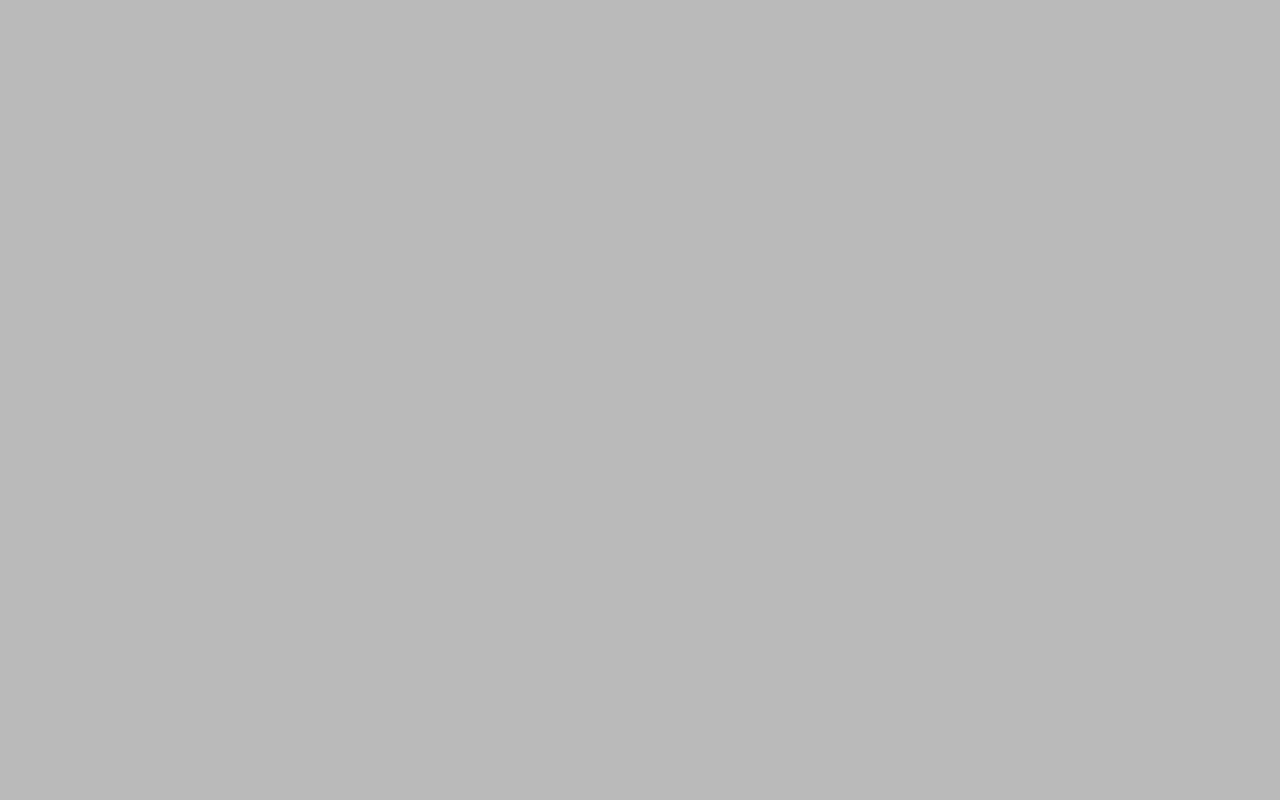
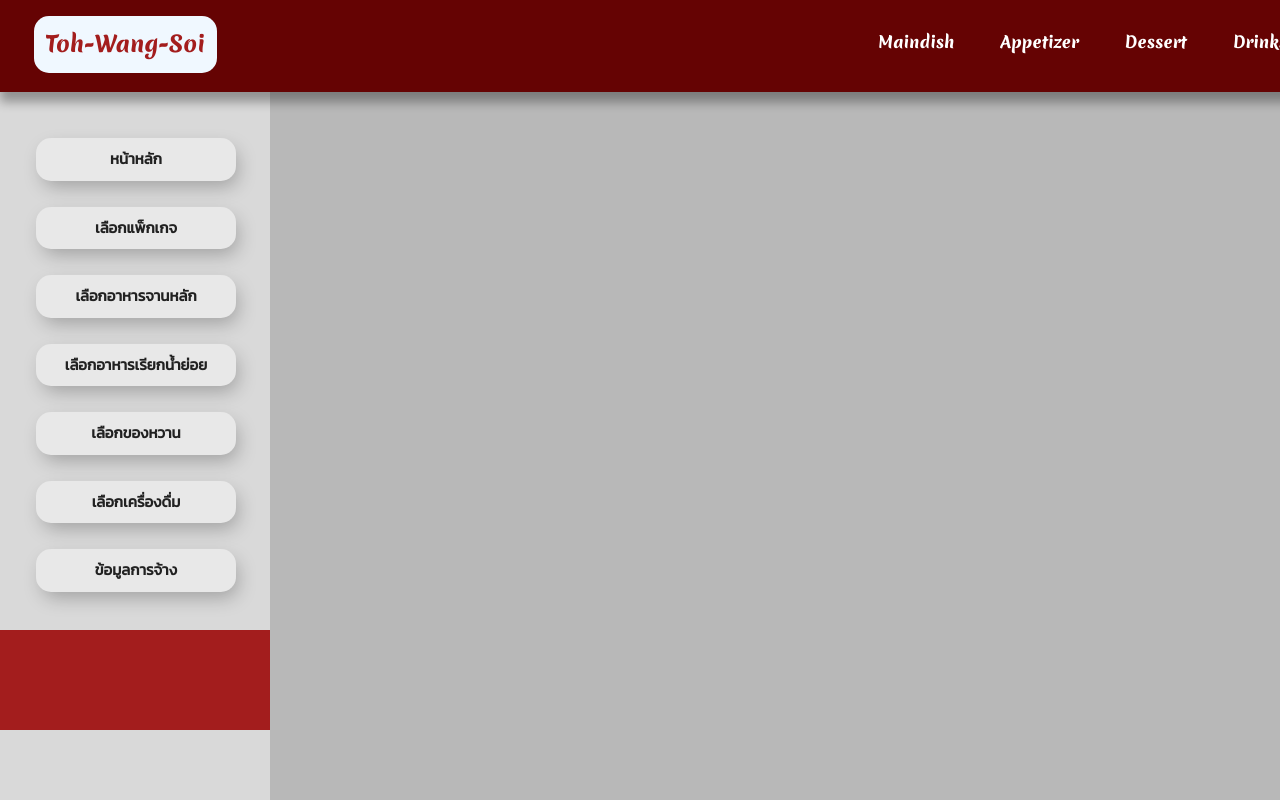
Before and after one commit to jnpyyearth/BanquetChinese, an Angular app in the folder frontend/: page /package-size in a window 1280 px wide. Before the commit this address led to /. Built offline with nearby package versions, Linux system fonts and the light colour scheme.

Commit message:
ทิวดึงไปเลย

```diff
--- a/frontend/src/app/app.module.ts
+++ b/frontend/src/app/app.module.ts
@@ -18,6 +18,8 @@ import { HttpClientModule } from '@angular/common/http';
 import { ApiServiceService } from './Service/api-service.service';
 import { PackageComponent } from './package/package.component';
 import { PackageSizeComponent } from './package-size/package-size.component';
+import { SidebarPackageComponent } from './sidebar-package/sidebar-package.component';
+
 @NgModule({
   declarations: [
     AppComponent,
@@ -31,7 +33,8 @@ import { PackageSizeComponent } from './package-size/package-size.component';
     DessertComponent,
     RegisterComponent,
     PackageComponent,
-    PackageSizeComponent
+    PackageSizeComponent,
+    SidebarPackageComponent
   ],
   imports: [
     BrowserModule,
--- a/frontend/src/app/package-size/package-size.component.html
+++ b/frontend/src/app/package-size/package-size.component.html
@@ -1,2 +1,2 @@
 <app-navbar />
-<app-sidebar />
+<app-sidebar-package />
--- a/frontend/src/app/package/package.component.css
+++ b/frontend/src/app/package/package.component.css
@@ -1,8 +1,8 @@
 
 .card {
     box-sizing: border-box;
-    width: 190px;
-    height: 254px;
+    width: 200px;
+    height: 300px;
     background: rgba(217, 217, 217, 0.58);
     border: 1px solid white;
     box-shadow: 12px 17px 51px rgba(0, 0, 0, 0.22);
--- a/frontend/src/app/package/package.component.html
+++ b/frontend/src/app/package/package.component.html
@@ -1,5 +1,5 @@
 <div class="recomment-package d-flex flex-wrap justify-content-center gap-5 " >
-    <div class="card">Click me</div>
-    <div class="card">Click me</div>
-    <div class="card">Click me</div>
+    <div class="card" routerLink="/package-size">size m</div>
+    <div class="card" routerLink="/package-size">size L</div>
+    <div class="card" routerLink="/package-size">size XL</div>
 </div>
--- /dev/null
+++ b/frontend/src/app/sidebar-package/sidebar-package.component.css
@@ -0,0 +1,149 @@
+@import url('https://fonts.googleapis.com/css2?family=Kanit&display=swap');
+@import url('https://fonts.googleapis.com/css2?family=Merienda:wght@800&display=swap');
+
+.tab{
+  margin-left: -40px;
+  position: fixed;
+  margin-top: 70px;
+  background-color: #212121;
+}
+
+.nav-link{
+  text-decoration: none;
+  color: black;
+  font-family: Kanit , sans-serif;
+  font-size: 18px;
+  margin-left: 20px;
+}
+
+button {
+  width: 200px;
+  padding: 10px 25px;
+  border: unset;
+  border-radius: 15px;
+  color: #212121;
+  z-index: 1;
+  background: #e8e8e8;
+  position: relative;
+  font-weight: 1000;
+  font-size: 15px;
+  -webkit-box-shadow: 4px 8px 19px -3px rgba(0,0,0,0.27);
+  box-shadow: 4px 8px 19px -3px rgba(0,0,0,0.27);
+  transition: all 250ms;
+  overflow: hidden;
+ }
+
+ button::before {
+  content: "";
+  position: absolute;
+  top: 50%;
+  left: 50%;
+  height: 0;
+  width: 0;
+  border-radius: 15px;
+  background-color: #212121;
+  z-index: -1;
+  -webkit-box-shadow: 4px 8px 19px -3px rgba(0, 0, 0, 0.27);
+  box-shadow: 4px 8px 19px -3px rgba(0, 0, 0, 0.27);
+  transition: all 250ms;
+}
+
+button:hover {
+  color: #FFD95A;
+}
+
+button:hover::before {
+  width: 100%;
+  top: 0;
+  left: 0;
+  height: 100%;
+}
+
+button:active {
+  transform: scale(80%);
+}
+
+/* :hover.menubar-1 {
+  background-color: #FFB109;
+}
+
+:hover.menubar-2 {
+  background-color: #FFB109;
+}
+
+:hover.menubar-3 {
+  background-color: #FFB109;
+}
+
+:hover.menubar-4 {
+  background-color: #FFB109;
+}
+
+:hover.menubar-5 {
+  background-color: #FFB109;
+}
+
+:hover.menubar-6 {
+  background-color: #FFB109;
+}
+
+:hover.menubar-7 {
+  background-color: #FFB109;
+}
+
+:hover.menubar-8 {
+  background-color: #FFB109;
+} */
+
+.menubar-1{
+  margin-top: 60px;
+  margin-left: 10px;
+
+}
+.menubar-2{
+  margin-left: 10px;
+  margin-top: 10px;
+}
+
+.menubar-3{
+  margin-left: 10px;
+  margin-top: 10px;
+}
+.menubar-4{
+  margin-left: 10px;
+  margin-top: 10px;
+}
+.menubar-5{
+  margin-left: 10px;
+  margin-top: 10px;
+}
+
+.menubar-6{
+  margin-left: 10px;
+  margin-top: 10px;
+}
+
+.menubar-7{
+  margin-left: 10px;
+  margin-top: 10px;
+}
+
+.menubar-8{
+  margin-left: 10px;
+  margin-top: 10px;
+}
+
+.redbar{
+  background-color: #A31D1D;
+  width: 280px;
+  height: 100px;
+  position: fixed;
+  margin-top: 30px;
+}
+
+p{
+  margin-top: 30px;
+  font-family: Merienda , sans-serif;
+  font-size: 18px;
+  margin-left: 20px;
+}
--- /dev/null
+++ b/frontend/src/app/sidebar-package/sidebar-package.component.html
@@ -0,0 +1,44 @@
+<div class="tab"
+    style="background-color: #D9D9D9; width: 280px; height: 730px; position: fixed; top: 0; left: 30px; ">
+    <ul class="nav nav-pills flex-column mb-auto">
+        <li class="menubar-1">
+            <a class="nav-link text-dark" id="main" routerLink="/mainpage">
+                <button>หน้าหลัก</button>
+            </a>
+        </li>
+        <li class="menubar-2" id="tour">
+            <a class="nav-link text-dark" routerLink="/...">
+                <button>เลือกแพ็กเกจ</button>
+            </a>
+        </li>
+        <li class="menubar-3" id="maindish">
+            <a class="nav-link text-dark" routerLink="/maindish">
+                <button>เลือกอาหารจานหลัก</button>
+            </a>
+        </li>
+        <li class="menubar-4" id="appetizer">
+            <a class="nav-link text-dark" routerLink="/appetizer">
+                <button>เลือกอาหารเรียกน้ำย่อย</button>
+            </a>
+        </li>
+        <li class="menubar-5" id="sweet">
+            <a class="nav-link text-dark" routerLink="/dessert">
+                <button>เลือกของหวาน</button>
+            </a>
+        </li>
+        <li class="menubar-6" id="namduem">
+            <a class="nav-link text-dark" routerLink="/drinks">
+                <button>เลือกเครื่องดื่ม</button>
+            </a>
+        </li>
+        <li class="menubar-7" id="้hirelist">
+            <a class="nav-link text-dark" routerLink="/...">
+                <button>ข้อมูลการจ้าง</button>
+            </a>
+        </li>
+
+    </ul>
+
+    <div class="redbar" >  </div>
+
+</div>
--- a/frontend/src/app/sidebar/sidebar.component.html
+++ b/frontend/src/app/sidebar/sidebar.component.html
@@ -11,26 +11,6 @@
                 <button>เลือกแพ็กเกจ</button>
             </a>
         </li>
-        <li class="menubar-3" id="maindish">
-            <a class="nav-link text-dark" routerLink="/maindish">
-                <button>เลือกอาหารจานหลัก</button>
-            </a>
-        </li>
-        <li class="menubar-4" id="appetizer">
-            <a class="nav-link text-dark" routerLink="/appetizer">
-                <button>เลือกอาหารเรียกน้ำย่อย</button>
-            </a>
-        </li>
-        <li class="menubar-5" id="sweet">
-            <a class="nav-link text-dark" routerLink="/dessert">
-                <button>เลือกของหวาน</button>
-            </a>
-        </li>
-        <li class="menubar-6" id="namduem">
-            <a class="nav-link text-dark" routerLink="/drinks">
-                <button>เลือกเครื่องดื่ม</button>
-            </a>
-        </li>
         <li class="menubar-7" id="้hirelist">
             <a class="nav-link text-dark" routerLink="/...">
                 <button>ข้อมูลการจ้าง</button>
```
Also changed, not shown: frontend/src/app/app-routing.module.ts (+7 -1 lines), frontend/src/app/sidebar-package/sidebar-package.component.ts (added, +12 -0 lines), 1 other file (tests, documents, lock files or other folders).
